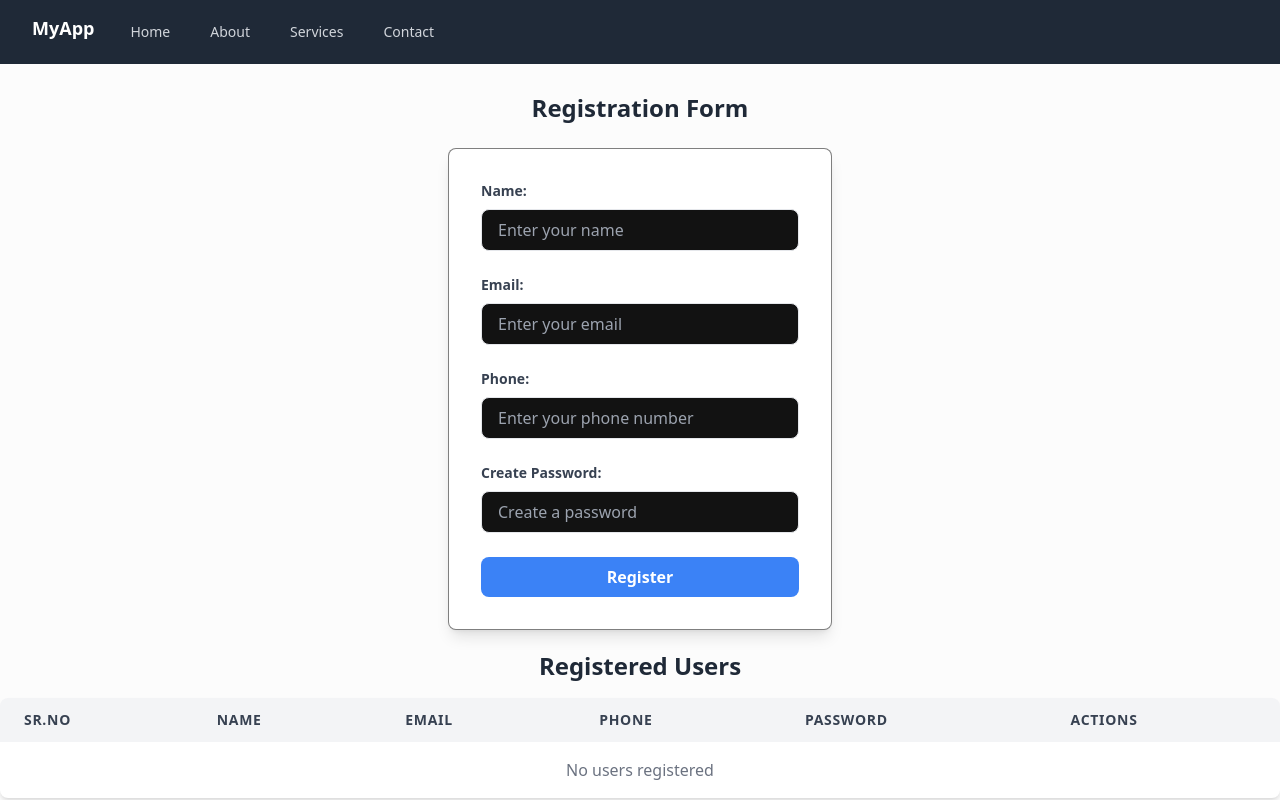
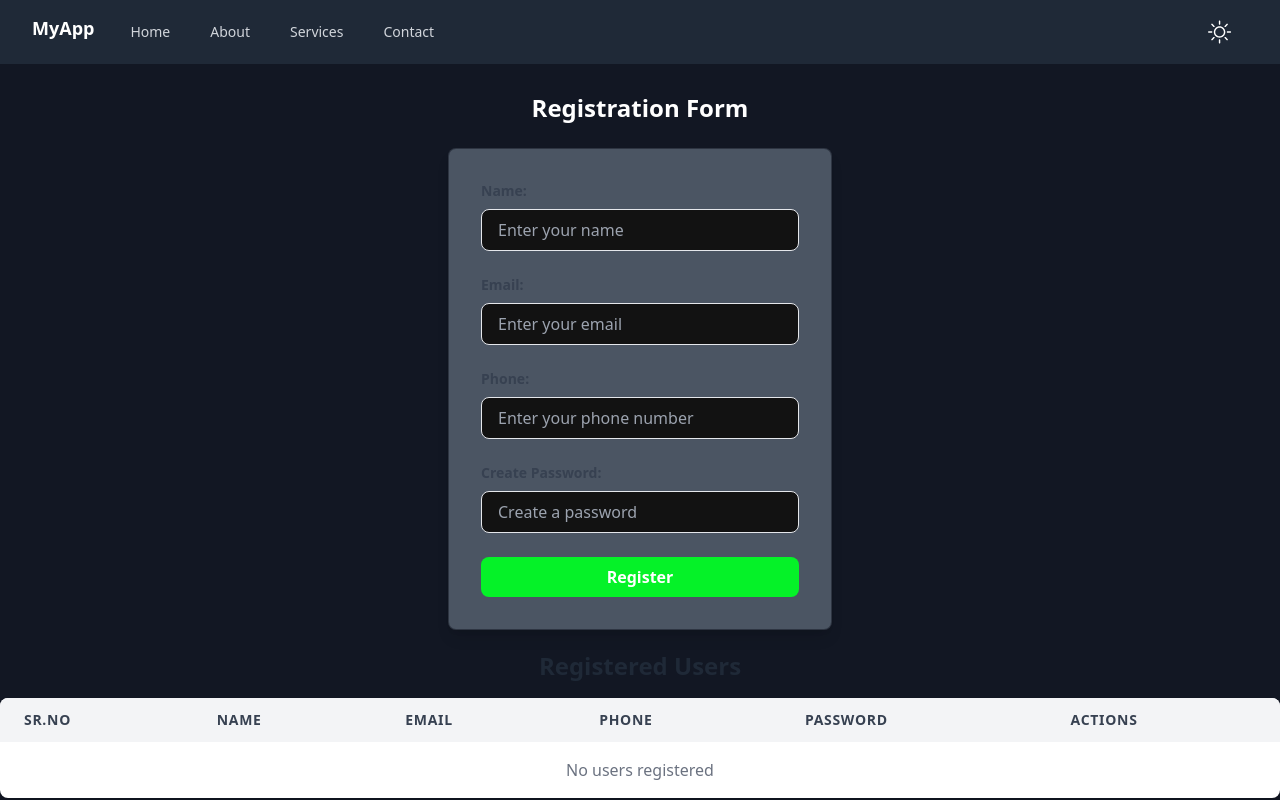
Before and after one commit to Divakarbarhate/first-project, a Next.js app: page / in a window 1280 px wide. Built offline with nearby package versions, Linux system fonts and the light colour scheme.

Commit message:
fix dark mode

```diff
--- a/components/CurdOperation/RegistrationForm.tsx
+++ b/components/CurdOperation/RegistrationForm.tsx
@@ -44,7 +44,7 @@ const RegistrationForm: React.FC<RegistrationFormProps> = ({ addUser }) => {
       <Toaster />
       <form
         onSubmit={handleSubmit}
-        className="max-w-sm mx-auto bg-white shadow-lg rounded-lg p-8 mt-6 border border-black border-opacity-50 "
+        className="max-w-sm mx-auto bg-white dark:bg-gray-600 shadow-lg rounded-lg p-8 mt-6 border border-black border-opacity-50 "
       >
         <div className="mb-6">
           <label className="block text-gray-700 text-sm font-bold mb-2">Name:</label>
@@ -98,7 +98,7 @@ const RegistrationForm: React.FC<RegistrationFormProps> = ({ addUser }) => {
           <button
             id="btn"
             type="submit"
-            className="w-full bg-blue-500 hover:bg-blue-700 text-white font-bold py-2 px-4 rounded-lg transition duration-200"
+            className="w-full bg-blue-500 dark:bg-secondary hover:bg-blue-700 text-white font-bold py-2 px-4 rounded-lg transition duration-200"
           >
             Register
           </button>
--- a/components/CurdOperation/index.tsx
+++ b/components/CurdOperation/index.tsx
@@ -1,18 +1,20 @@
 "use client"
-import React from 'react';
+import React, { useState } from 'react';
 import RegistrationForm from "./RegistrationForm"
 import Tables from "./Tables"
 
-import { useState } from 'react';
+interface User {
+  name: string;
+  email: string;
+  phone: string;
+  password: string;
+}
 
 
+const Index: React.FC = () => {
+  const [users, setUsers] = useState<User[]>([]);
 
-
-// const index
-const index = () => {
-  const [users, setUsers] = useState([]);
-
-  const addUser = (newUser) => {
+  const addUser = (newUser: User) => {
     setUsers([...users, newUser]);
   };
 
@@ -26,10 +28,10 @@ const index = () => {
     updatedUsers[index] = updatedUser;
     setUsers(updatedUsers);
   };
+
   return (
     <div>
-
-      <h2 className="text-2xl sm:text-2xl font-semibold text-gray-800 mb-5 mt-7 text-center">Registration Form</h2>
+      <h2 className="text-2xl sm:text-2xl font-semibold dark:text-white text-gray-800 mb-5 mt-7 text-center">Registration Form</h2>
       <RegistrationForm addUser={addUser} />
       <h2 className="text-2xl sm:text-2xl font-semibold text-gray-800 mb-4 mt-5 text-center">Registered Users</h2>
       <Tables users={users} deleteUser={deleteUser} editUser={editUser} />
@@ -37,4 +39,4 @@ const index = () => {
   );
 };
 
-export default index;
+export default Index;
--- a/components/Header/ThemeToggler.tsx
+++ b/components/Header/ThemeToggler.tsx
@@ -1,3 +1,5 @@
+"use client"
+
 import { useTheme } from "next-themes";
 
 const ThemeToggler = () => {
--- a/components/Header/index.tsx
+++ b/components/Header/index.tsx
@@ -4,7 +4,7 @@ import React from 'react';
 
 const Navbar: React.FC = () => {
   return (
-    <nav className="bg-gray-800 text-white">
+    <nav className="bg-white dark:bg-gray-800 text-black dark:text-white ">
       <div className="max-w-7xl mx-auto px-2 sm:px-6 lg:px-8">
         <div className="relative flex items-center justify-between h-16">
           <div className="absolute inset-y-0 left-0 flex items-center sm:hidden">
@@ -34,6 +34,7 @@ const Navbar: React.FC = () => {
               </div>
             </div>
           </div>
+              <ThemeToggler />
         </div>
       </div>
 
--- a/tailwind.config.ts
+++ b/tailwind.config.ts
@@ -6,11 +6,39 @@ const config: Config = {
     "./components/**/*.{js,ts,jsx,tsx,mdx}",
     "./app/**/*.{js,ts,jsx,tsx,mdx}",
   ],
+  darkMode: "class",
   theme: {
     extend: {
       colors: {
         background: "var(--background)",
         foreground: "var(--foreground)",
+        current: "currentColor",
+        transparent: "transparent",
+        white: "#FFFFFF",
+        black: "#121723",
+        // black: "#000",
+        dark: "#1D2430",
+        primary: "#023F40",
+        secondary: "#05F228",
+        yellow: "#FBB040",
+        "bg-color-dark": "#171C28",
+        "body-color": {
+          DEFAULT: "#788293",
+          dark: "#959CB1",
+        },
+        stroke: {
+          stroke: "#E3E8EF",
+          dark: "#353943",
+        },
+        gray: {
+          // ...colors.gray,
+          // dark: "#1E232E",
+          navy: "#0d1717",
+          dark: "#000",
+          primary: "rgb(0 23 24)",
+          light: "#F0F2F9",
+        },
+
       },
       dark: {
 
```
Also changed, not shown: 1 other file (tests, documents, lock files or other folders).
